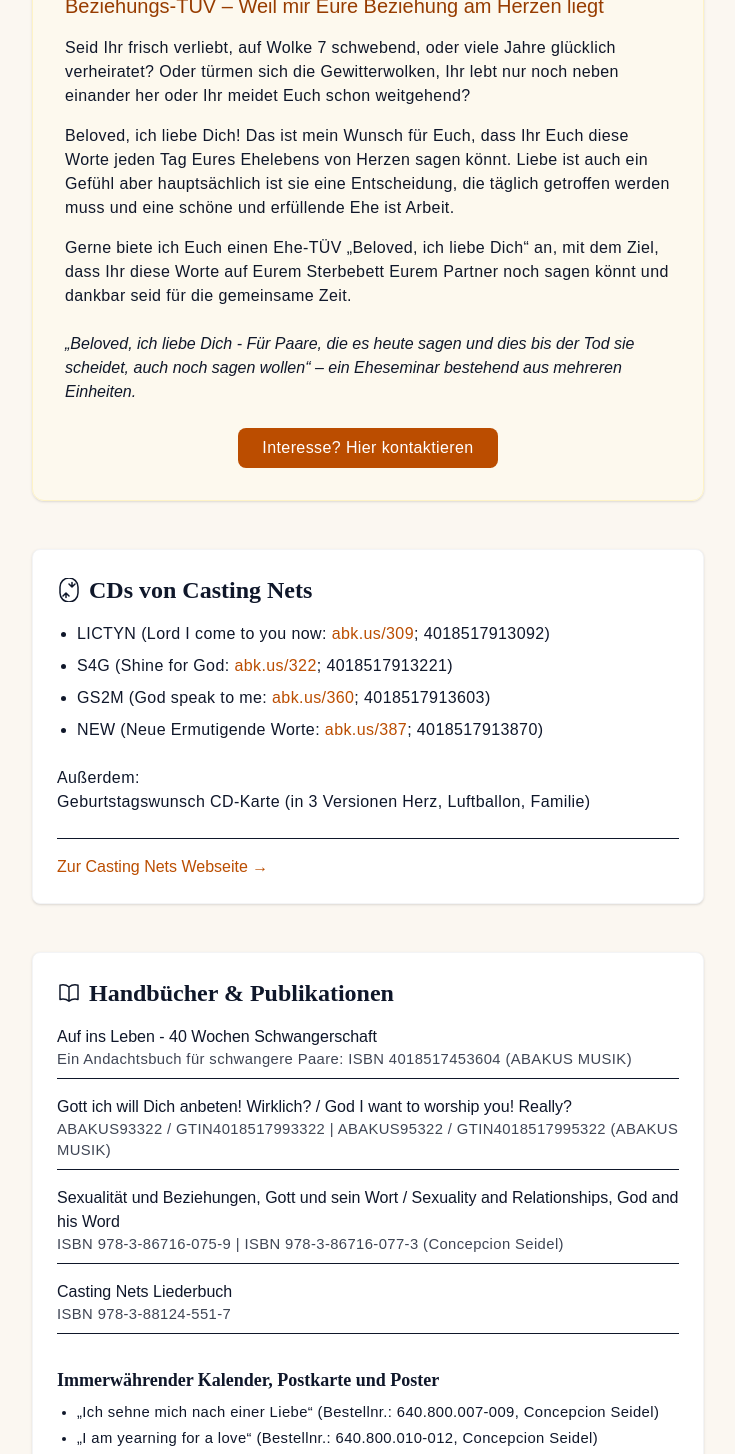
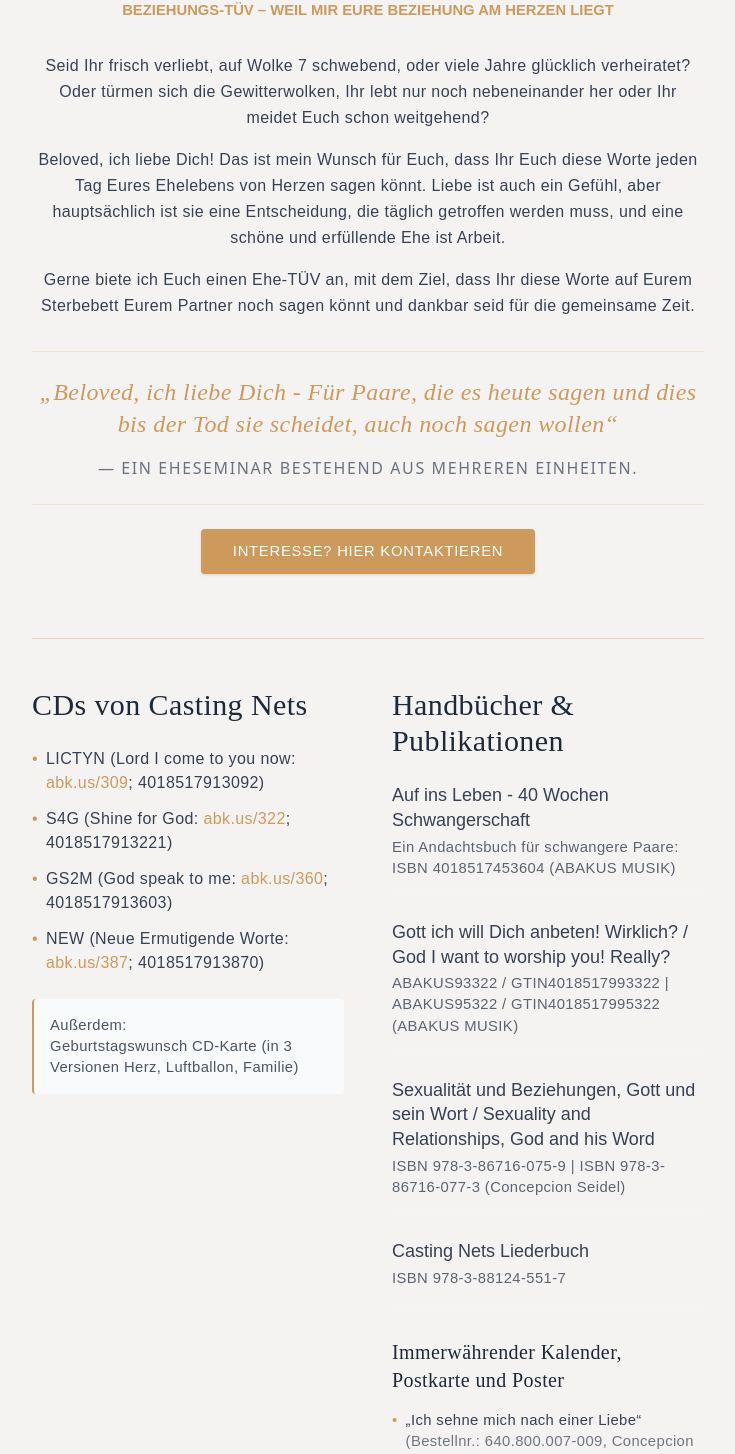
Before and after one commit to bohnacker/website-ben-crane-klavierundenglisch, a SvelteKit app: page /medien-seminare in a window 1280 px wide. Shown: the part 320-1774 px from the top of the page, without its empty margins (272-1007 px from the left). Built offline with nearby package versions, Linux system fonts and the light colour scheme.

Commit message:
some more adjustments

```diff
--- a/src/app.css
+++ b/src/app.css
@@ -41,7 +41,7 @@ hr.border-t {
 	--font-weight-logo: 500;
 
 	--color-background-header: #ffffff;
-	--color-background-base: #fbf7f1;
+	--color-background-base: #f5f3f1;
 	--color-background-footer: #ffffff;
 
 	--color-text-base: #0f172a;
--- a/src/routes/+page.svelte
+++ b/src/routes/+page.svelte
@@ -81,7 +81,7 @@
 		Für alle wichtigen Wege – mit Liebe und Vertrauen
 	</h2> -->
 
-	<div class="flex w-full flex-col-reverse items-center gap-8 md:flex-row">
+	<div class="flex w-full flex-col-reverse items-center gap-8 md:flex-row mb-12">
 		<!-- Container für Zitat oder Bild (links) -->
 		<div class="flex w-full justify-center md:w-1/2 md:pr-10">
 			<div class="py-8 border-y border-text-hover/30 w-full flex flex-col justify-center my-4 md:my-0">
@@ -134,5 +134,5 @@
 		</div>
 	</div>
 
-	<hr class="border-text-base mx-auto my-6 w-1/2 border-t opacity-50" />
+	<!-- <hr class="border-text-base mx-auto my-6 w-1/2 border-t opacity-50" /> -->
 </section>
--- a/src/routes/medien-seminare/+page.svelte
+++ b/src/routes/medien-seminare/+page.svelte
@@ -9,83 +9,79 @@
 <section class="content-container-narrow my-12 flex flex-col items-center gap-6">
 	<h1 class="heading-h1 md:text-4xl text-center">Medien & Seminare</h1>
 
-	<div class="text-text-base space-y-12 w-full mt-4">
+	<div class="text-text-base w-full mt-4">
 
 		<!-- Beloved Seminar -->
-		<div class="bg-amber-50/50 p-8 rounded-xl border border-amber-100 shadow-sm">
-			<h2 class="font-family-heading text-3xl font-bold mb-4 text-amber-900 border-b border-amber-200 pb-2">„Beloved, ich liebe Dich“ – Seminar</h2>
-			<h3 class="text-xl font-medium mb-4 text-amber-800">Beziehungs-TÜV – Weil mir Eure Beziehung am Herzen liegt</h3>
+		<div class="py-12 border-t-2 border-text-hover w-full flex flex-col items-center">
+			<h2 class="font-family-heading text-3xl md:text-4xl font-normal mb-3 text-gray-800 text-center">„Beloved, ich liebe Dich“ – Seminar</h2>
+			<h3 class="text-xs md:text-sm font-bold uppercase tracking-widest mb-8 text-text-hover text-center">Beziehungs-TÜV – Weil mir Eure Beziehung am Herzen liegt</h3>
 
-			<div class="space-y-4">
+			<div class="space-y-6 text-gray-700 text-center max-w-3xl leading-relaxed">
 				<p>
 					Seid Ihr frisch verliebt, auf Wolke 7 schwebend, oder viele Jahre glücklich verheiratet?
-					Oder türmen sich die Gewitterwolken, Ihr lebt nur noch neben einander her oder Ihr meidet Euch schon weitgehend?
+					Oder türmen sich die Gewitterwolken, Ihr lebt nur noch nebeneinander her oder Ihr meidet Euch schon weitgehend?
 				</p>
 				<p>
-					Beloved, ich liebe Dich! Das ist mein Wunsch für Euch, dass Ihr Euch diese Worte jeden Tag Eures Ehelebens von Herzen sagen könnt. Liebe ist auch ein Gefühl aber hauptsächlich ist sie eine Entscheidung, die täglich getroffen werden muss und eine schöne und erfüllende Ehe ist Arbeit.
+					Beloved, ich liebe Dich! Das ist mein Wunsch für Euch, dass Ihr Euch diese Worte jeden Tag Eures Ehelebens von Herzen sagen könnt. Liebe ist auch ein Gefühl, aber hauptsächlich ist sie eine Entscheidung, die täglich getroffen werden muss, und eine schöne und erfüllende Ehe ist Arbeit.
 				</p>
 				<p>
-					Gerne biete ich Euch einen Ehe-TÜV „Beloved, ich liebe Dich“ an, mit dem Ziel, dass Ihr diese Worte auf Eurem Sterbebett Eurem Partner noch sagen könnt und dankbar seid für die gemeinsame Zeit.
+					Gerne biete ich Euch einen Ehe-TÜV an, mit dem Ziel, dass Ihr diese Worte auf Eurem Sterbebett Eurem Partner noch sagen könnt und dankbar seid für die gemeinsame Zeit.
 				</p>
-				<p class="font-medium italic mt-6">
-					„Beloved, ich liebe Dich - Für Paare, die es heute sagen und dies bis der Tod sie scheidet, auch noch sagen wollen“ – ein Eheseminar bestehend aus mehreren Einheiten.
+				<p class="font-family-heading text-xl md:text-2xl text-text-hover border-y border-text-hover/20 py-6 my-8 italic">
+					„Beloved, ich liebe Dich - Für Paare, die es heute sagen und dies bis der Tod sie scheidet, auch noch sagen wollen“ <br/><span class="text-base font-sans not-italic text-gray-500 uppercase tracking-widest mt-4 block">— Ein Eheseminar bestehend aus mehreren Einheiten.</span>
 				</p>
 			</div>
-			<div class="mt-6 text-center">
-				<a href="../kontakt" class="inline-block bg-amber-700 text-white px-6 py-2 rounded-lg hover:bg-amber-800 transition-colors">Interesse? Hier kontaktieren</a>
+			<div class="mt-2 text-center">
+				<a href="../kontakt" class="inline-block bg-text-hover text-white px-8 py-3 tracking-wider text-sm uppercase rounded-sm hover:bg-gray-800 transition-colors shadow-sm">Interesse? Hier kontaktieren</a>
 			</div>
 		</div>
 
+		<div class="grid grid-cols-1 md:grid-cols-2 gap-12 mt-4 border-t border-text-hover/30 pt-12">
 			<!-- CDs -->
-		<div class="bg-white p-6 rounded-lg shadow-sm border border-gray-100">
-			<h2 class="font-family-heading text-2xl font-bold mb-4 flex items-center gap-2">
-				<svg xmlns="http://www.w3.org/2000/svg" fill="none" viewBox="0 0 24 24" stroke-width="1.5" stroke="currentColor" class="w-6 h-6"><path stroke-linecap="round" stroke-linejoin="round" d="M9 19.5V15m0 0l-3 3m3-3l3 3M15 4.5v4.5m0 0l3-3m-3 3l-3-3M3 9a9 9 0 1118 0v6a9 9 0 01-18 0V9z" /></svg>
+			<div>
+				<h2 class="font-family-heading text-3xl font-normal mb-6 text-gray-800">
 					CDs von Casting Nets
 				</h2>
-			<ul class="list-disc pl-5 space-y-2 mb-6">
-				<li>LICTYN (Lord I come to you now: <a href="http://abk.us/309" class="text-amber-700 hover:underline">abk.us/309</a>; 4018517913092)</li>
-				<li>S4G (Shine for God: <a href="http://abk.us/322" class="text-amber-700 hover:underline">abk.us/322</a>; 4018517913221)</li>
-				<li>GS2M (God speak to me: <a href="http://abk.us/360" class="text-amber-700 hover:underline">abk.us/360</a>; 4018517913603)</li>
-				<li>NEW (Neue Ermutigende Worte: <a href="http://abk.us/387" class="text-amber-700 hover:underline">abk.us/387</a>; 4018517913870)</li>
+				<ul class="space-y-3 mb-6 text-gray-700">
+					<li class="flex items-start"><span class="text-text-hover mr-2">•</span> <div>LICTYN (Lord I come to you now: <a href="http://abk.us/309" class="text-text-hover hover:underline">abk.us/309</a>; 4018517913092)</div></li>
+					<li class="flex items-start"><span class="text-text-hover mr-2">•</span> <div>S4G (Shine for God: <a href="http://abk.us/322" class="text-text-hover hover:underline">abk.us/322</a>; 4018517913221)</div></li>
+					<li class="flex items-start"><span class="text-text-hover mr-2">•</span> <div>GS2M (God speak to me: <a href="http://abk.us/360" class="text-text-hover hover:underline">abk.us/360</a>; 4018517913603)</div></li>
+					<li class="flex items-start"><span class="text-text-hover mr-2">•</span> <div>NEW (Neue Ermutigende Worte: <a href="http://abk.us/387" class="text-text-hover hover:underline">abk.us/387</a>; 4018517913870)</div></li>
 				</ul>
-			<p>Außerdem: <br/>Geburtstagswunsch CD-Karte (in 3 Versionen Herz, Luftballon, Familie)</p>
-
-			<div class="mt-6 border-t pt-4">
-				<a href="#" class="text-amber-700 hover:underline font-medium">Zur Casting Nets Webseite &rarr;</a>
-			</div>
+				<p class="text-sm text-gray-600 bg-gray-50 p-4 rounded-sm border-l-2 border-text-hover">Außerdem: <br/>Geburtstagswunsch CD-Karte (in 3 Versionen Herz, Luftballon, Familie)</p>
 			</div>
 
 			<!-- Bücher -->
-		<div class="bg-white p-6 rounded-lg shadow-sm border border-gray-100">
-			<h2 class="font-family-heading text-2xl font-bold mb-4 flex items-center gap-2">
-				<svg xmlns="http://www.w3.org/2000/svg" fill="none" viewBox="0 0 24 24" stroke-width="1.5" stroke="currentColor" class="w-6 h-6"><path stroke-linecap="round" stroke-linejoin="round" d="M12 6.042A8.967 8.967 0 006 3.75c-1.052 0-2.062.18-3 .512v14.25A8.987 8.987 0 016 18c2.305 0 4.408.867 6 2.292m0-14.25a8.966 8.966 0 016-2.292c1.052 0 2.062.18 3 .512v14.25A8.987 8.987 0 0018 18a8.967 8.967 0 00-6 2.292m0-14.25v14.25" /></svg>
+			<div>
+				<h2 class="font-family-heading text-3xl font-normal mb-6 text-gray-800">
 					Handbücher & Publikationen
 				</h2>
-			<ul class="space-y-4">
-				<li class="border-b pb-2">
-					<div class="font-medium">Auf ins Leben - 40 Wochen Schwangerschaft</div>
-					<div class="text-sm opacity-80">Ein Andachtsbuch für schwangere Paare: ISBN 4018517453604 (ABAKUS MUSIK)</div>
+				<ul class="space-y-6 text-gray-700">
+					<li class="border-b border-gray-100 pb-4">
+						<div class="font-medium text-lg leading-snug">Auf ins Leben - 40 Wochen Schwangerschaft</div>
+						<div class="text-sm opacity-80 mt-1">Ein Andachtsbuch für schwangere Paare: ISBN 4018517453604 (ABAKUS MUSIK)</div>
 					</li>
-				<li class="border-b pb-2">
-					<div class="font-medium">Gott ich will Dich anbeten! Wirklich? / God I want to worship you! Really?</div>
-					<div class="text-sm opacity-80">ABAKUS93322 / GTIN4018517993322 | ABAKUS95322 / GTIN4018517995322 (ABAKUS MUSIK)</div>
+					<li class="border-b border-gray-100 pb-4">
+						<div class="font-medium text-lg leading-snug">Gott ich will Dich anbeten! Wirklich? / God I want to worship you! Really?</div>
+						<div class="text-sm opacity-80 mt-1">ABAKUS93322 / GTIN4018517993322 | ABAKUS95322 / GTIN4018517995322 (ABAKUS MUSIK)</div>
 					</li>
-				<li class="border-b pb-2">
-					<div class="font-medium">Sexualität und Beziehungen, Gott und sein Wort / Sexuality and Relationships, God and his Word</div>
-					<div class="text-sm opacity-80">ISBN 978-3-86716-075-9 | ISBN 978-3-86716-077-3 (Concepcion Seidel)</div>
+					<li class="border-b border-gray-100 pb-4">
+						<div class="font-medium text-lg leading-snug">Sexualität und Beziehungen, Gott und sein Wort / Sexuality and Relationships, God and his Word</div>
+						<div class="text-sm opacity-80 mt-1">ISBN 978-3-86716-075-9 | ISBN 978-3-86716-077-3 (Concepcion Seidel)</div>
 					</li>
-				<li class="border-b pb-2">
-					<div class="font-medium">Casting Nets Liederbuch</div>
-					<div class="text-sm opacity-80">ISBN 978-3-88124-551-7</div>
+					<li class="border-b border-gray-100 pb-4">
+						<div class="font-medium text-lg leading-snug">Casting Nets Liederbuch</div>
+						<div class="text-sm opacity-80 mt-1">ISBN 978-3-88124-551-7</div>
 					</li>
 				</ul>
 
 				<div class="mt-8">
-				<h3 class="font-family-heading text-lg font-bold mb-2">Immerwährender Kalender, Postkarte und Poster</h3>
-				<ul class="list-disc pl-5 text-sm space-y-1">
-					<li>„Ich sehne mich nach einer Liebe“ (Bestellnr.: 640.800.007-009, Concepcion Seidel)</li>
-					<li>„I am yearning for a love“ (Bestellnr.: 640.800.010-012, Concepcion Seidel)</li>
+					<h3 class="font-family-heading text-xl font-normal mb-4 text-gray-800">Immerwährender Kalender, Postkarte und Poster</h3>
+					<ul class="space-y-2 text-sm text-gray-700">
+						<li class="flex items-start"><span class="text-text-hover mr-2">•</span> <div>„Ich sehne mich nach einer Liebe“ <br/><span class="opacity-70">(Bestellnr.: 640.800.007-009, Concepcion Seidel)</span></div></li>
+						<li class="flex items-start"><span class="text-text-hover mr-2">•</span> <div>„I am yearning for a love“ <br/><span class="opacity-70">(Bestellnr.: 640.800.010-012, Concepcion Seidel)</span></div></li>
 					</ul>
+				</div>
 			</div>
 		</div>
 
```
Also changed, not shown: src/routes/impressum/+page.svelte (+6 -6 lines), src/routes/+layout.js (renamed from src/routes/+layout.server.js), 1 other file (tests, documents, lock files or other folders). Lines whose indentation alone changed are shown as unchanged.
